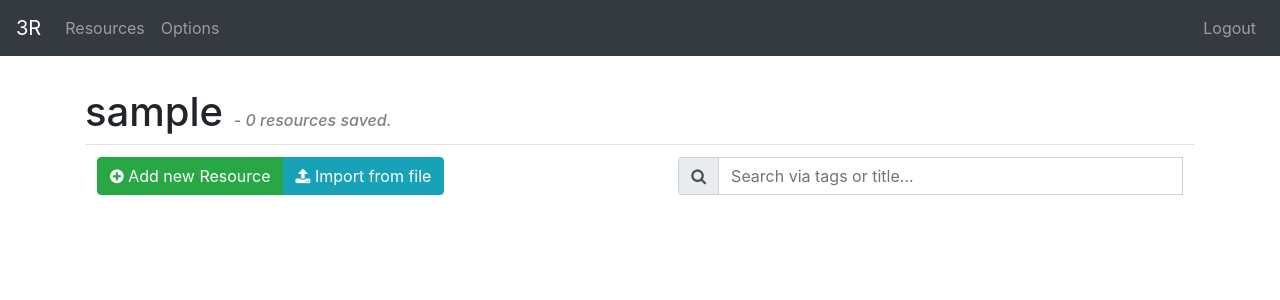
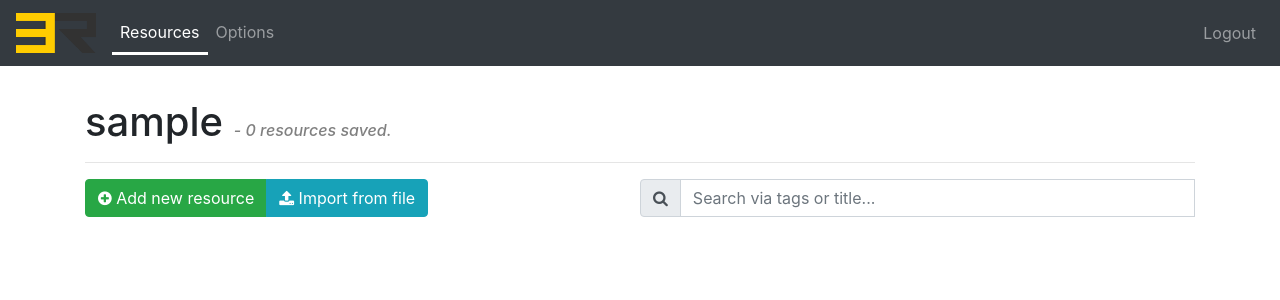
Before and after one commit to TsimpDim/3RStore, a Flask app: page /resources in a window 1280 px wide. Shown: the top 300 px of the page. Run offline with Flask 2, Linux system fonts and the light colour scheme; the visitor is signed in with stand-in values (Sample User, id 1); data that the repository does not hold is empty; parts of the project's set-up code (start-up, migrations or seed data) failed here and were passed over; some libraries are stand-ins or nearby versions.

Commit message:
General improvements

```diff
--- a/_3RStore/static/css/_navbar.css
+++ b/_3RStore/static/css/_navbar.css
@@ -1,3 +1,7 @@
 nav{
     margin-bottom: 2em;
 }
+
+.active{
+    border-bottom: 3px solid white;
+}
--- a/_3RStore/static/css/resources.css
+++ b/_3RStore/static/css/resources.css
@@ -1,6 +1,15 @@
 html {
     overflow: scroll;
     overflow-x: hidden;
+}
+
+#res_panel{
+    margin-bottom: 3em;
+    margin-top: 1em;
+}
+
+#searchbar_cont{
+    width:50%;
 }
 
 .label{
@@ -91,15 +100,23 @@ a, a:hover, a:active, a:focus{
     margin-bottom: 1em;
 }
 
-tr{width: 100%}
+@media (max-width: 800px){
+    .text_hide{
+        display:none;
+    }
 
-@media(max-width: 767px) {
-    td {
-      display: table-row;
+    #searchbar_cont{
+        width:100%;
+        margin-top: .5em;
+    }
+
+    #res_panel{
+        flex-wrap: wrap;
     }
 }
-@media(max-width: 480px) {
-    h4 {
-      font-size: 12pt;
+
+@media (max-width: 360px){
+    #res_pg_header{
+        font-size: 2em;
     }
 }
--- a/_3RStore/templates/home.html
+++ b/_3RStore/templates/home.html
@@ -1,7 +1,7 @@
 {% extends 'layout.html' %}
 {% block body %}
     <h1>Welcome to 3RStore</h1>
-    <p class="lead"><br>With this tool you can quickly store any links you want to make them accessible from any device and any browser. </p>
+    <p class="lead"><br>With this tool you can quickly store any links you want, to make them accessible from any device and any browser. </p>
     {% if session.logged_in == NULL %}
       <div class="form-group"> &nbsp;</div> <!-- Empty space -->
       <div class="text-center"><h3>Start here</h3>
--- a/_3RStore/templates/includes/_navbar.html
+++ b/_3RStore/templates/includes/_navbar.html
@@ -1,5 +1,5 @@
 <nav class="navbar navbar-expand-lg navbar-dark bg-dark">
-  <a class="navbar-brand" href="/">3R</a>
+  <a class="navbar-brand" href="/"><img src="/static/icons/3rstore_logo.png" width="80px" height="40px"></a>
   <button class="navbar-toggler" type="button" data-toggle="collapse" data-target="#navbarTogglerDemo02" aria-controls="navbarTogglerDemo02" aria-expanded="false" aria-label="Toggle navigation">
     <span class="navbar-toggler-icon"></span>
   </button>
@@ -7,19 +7,36 @@
   <div class="collapse navbar-collapse" id="navbarTogglerDemo02">
     <ul class="navbar-nav mr-auto mt-2 mt-lg-0">
       <li class="nav-item">
-        <a class="nav-link" href="/resources">Resources <span class="sr-only">resources</span></a>
+          {% if request.endpoint == 'resources' %}
+            <a class="nav-link active" href="/resources">Resources <span class="sr-only">resources</span></a>
+          {% else %}
+            <a class="nav-link" href="/resources">Resources <span class="sr-only">resources</span></a>
+          {% endif %}
       </li>
       <li class="nav-item">
-        <a class="nav-link" href="/options">Options <span class="sr-only">options</span></a>
+          {% if request.endpoint == 'options' %}
+            <a class="nav-link active" href="/options">Options <span class="sr-only">options</span></a>
+          {% else %}
+            <a class="nav-link" href="/options">Options <span class="sr-only">options</span></a>
+          {% endif %}
       </li>
     </ul>
 
     <ul class="navbar-nav navbar-right ml-auto">
       {% if session.logged_in %}
-        <li class="nav-item"><a class="nav-link" href="/logout">Logout</a></li>
+      <li class="nav-item"><a class="nav-link" href="/logout">Logout</a></li>
       {% else %}
-        <li class="nav-item"><a class="nav-link" href="/register">Register</a></li>
-        <li class="nav-item"><a class="nav-link" href="/login">Login</a></li>
+        {% if request.endpoint == 'register' %}
+          <li class="nav-item active"><a class="nav-link" href="/register">Register</a></li>
+        {% else %}
+          <li class="nav-item"><a class="nav-link" href="/register">Register</a></li>
+        {% endif %}
+
+        {% if request.endpoint == 'login' %}
+          <li class="nav-item active"><a class="nav-link" href="/login">Login</a></li>
+        {% else %}
+          <li class="nav-item"><a class="nav-link" href="/login">Login</a></li>
+        {% endif %}
       {% endif %}
     </ul>
   </div>
--- a/_3RStore/templates/resources.html
+++ b/_3RStore/templates/resources.html
@@ -2,24 +2,20 @@
 
 
 {% block body %}
-    <h1>{{session.username}} <span id="re_amount"> - {{resources|length}} resources saved.</span></h1>
-
-    <div class="table-responsive">
-        <table class="up_but table">
-            <tr>
-                <td>
-                    <div  class="btn-group">
+    <h1 id="res_pg_header">{{session.username}} <span id="re_amount"> - {{resources|length}} resources saved.</span></h1>
+    <hr>
+    <div class="d-sm-flex flex-row justify-content-sm-between" id="res_panel">
+        <div  class="btn-group mr-auto">
             <a class="btn btn-success" href="/add_resource">
                 <span class="fa fa-plus-circle"></span>
-                            Add new Resource
+                <span class="text_hide">Add new resource</span>
             </a>
+
             <button class="btn btn-info" type="button" data-toggle="collapse" data-target="#upload_file">
                 <span class="fa fa-upload"></span>
-                            Import from file
+                <span class="text_hide">Import from file</span>
             </button>
         </div>
-                </td>
-                <td>
         <div class="input-group" id="searchbar_cont">
             <div class="input-group-prepend"><span class="input-group-text"><i class="fa fa-search"></i></span></div>
             <input list="tags" type="text" id="search_input" class="form-control" placeholder="Search via tags or title...">
@@ -29,16 +25,13 @@
                 {% endfor %}
             </datalist>
         </div>
-                </td>
-            </tr>
-        </table>
     </div>
 
     <form method="POST" action="/import_resources" enctype="multipart/form-data" id="upload_file"  class="collapse jumbotron form-group">
         <label>Select file to import from</label>
         <input class="form_item form-control-file" type="file" name="file" accept=".html">
 
-        <div class="col-4">
+        <div class="ml-auto">
             <input class="form_item form-control" type="text" name="incl" placeholder="Include only folder(s)...">
             <input class="form_item form-control" type="text" name="excl" placeholder="Exclude folder(s)...">
         </div>
```
Also changed, not shown: _3RStore/static/css/options.css (+0 -9 lines). Lines whose indentation alone changed are shown as unchanged.
